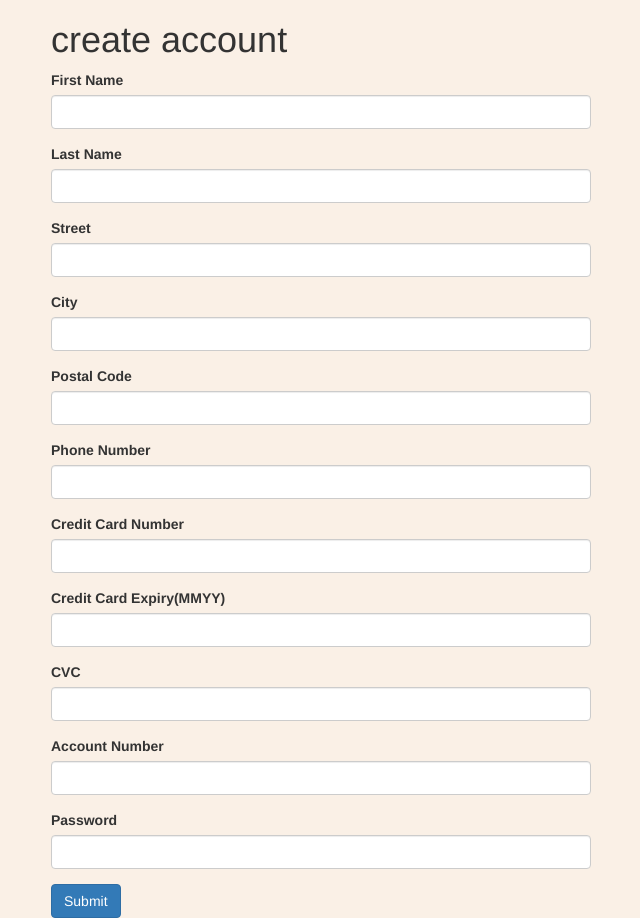
After one commit to akinshonibare/Movie-Ticketing-PHP-WebApp, a PHP site: page /signUp.php in a window 1280 px wide. The commit adds this page. Shown: the whole page, without its empty margins (319-959 px from the left). Run offline with PHP 8.4, Linux system fonts and the light colour scheme.

Commit message:
added signup page and function to sign up

```diff
--- a/functions.php
+++ b/functions.php
@@ -5,4 +5,45 @@
     header('location: login.php');
   }
 }
+
+function addInfo(){
+        global $connection;
+        if(isset($_POST['submit'])) {
+            $firstName = $_POST['firstName'];
+            $lastName = $_POST['lastName'];
+            $street = $_POST['street'];
+            $city = $_POST['city'];
+            $pc = $_POST['pc'];
+            $phoneNumber = $_POST['phoneNumber'];
+            $creditCardNumber = $_POST['creditCardNumber'];
+            $creditCardExpiry = $_POST['creditCardExpiry'];
+            $creditCardCVC = $_POST['creditCardCVC'];
+            $accountNumber = $_POST['accountNumber'];
+            $password = $_POST['password'];
+
+
+            //used to check input to not mess up database and allow " ' " in names
+            $firstName = mysqli_real_escape_string($connection, $firstName);
+            $lastName = mysqli_real_escape_string($connection, $lastName);
+            $street = mysqli_real_escape_string($connection, $street);
+            $city = mysqli_real_escape_string($connection, $city);
+            $pc = mysqli_real_escape_string($connection, $pc);
+            $phoneNumber = mysqli_real_escape_string($connection, $phoneNumber);
+            $creditCardNumber = mysqli_real_escape_string($connection, $creditCardNumber);
+            $creditCardExpiry = mysqli_real_escape_string($connection, $creditCardExpiry);
+            $creditCardCVC = mysqli_real_escape_string($connection, $creditCardCVC);
+            $accountNumber = mysqli_real_escape_string($connection, $accountNumber);
+            $password = mysqli_real_escape_string($connection, $password);
+
+            $query = "INSERT INTO Customer(account_number, password, first_name, last_name, street, city, pc, phone_number, credit_card_number, credit_card_expiry, credit_card_cvc) ";
+            $query .= "VALUES('$accountNumber','$password','$firstName','$lastName','$street','$city','$pc','$phoneNumber','$creditCardNumber','$creditCardExpiry','$creditCardCVC')";
+            $result = mysqli_query($connection, $query);
+
+            if(!$result){
+                die('Query Failed' . mysqli_error());
+            }else{
+                header('location: login.php');
+            }
+        }
+}
 ?>
--- a/login.php
+++ b/login.php
@@ -30,7 +30,7 @@
               </div>
               <input class ="btn btn-success" type="submit" name="submit" value="submit" style="float:left;">
           </form>
-          <form action="/create_account.php" method="get">
+          <form action="signUp.php" method="get">
             <button class ="btn btn-primary" type="submit" formtarget"_blank" style="float:right;">Create Account</button>
           </form>
           <?php
--- /dev/null
+++ b/signUp.php
@@ -0,0 +1,73 @@
+<?php
+  include "functions.php";
+  addInfo();
+?>
+
+<!DOCTYPE html>
+<html>
+  <head>
+    <meta charset="utf-8">
+    <link rel="stylesheet" href="https://maxcdn.bootstrapcdn.com/bootstrap/3.3.7/css/bootstrap.min.css" integrity="sha384-BVYiiSIFeK1dGmJRAkycuHAHRg32OmUcww7on3RYdg4Va+PmSTsz/K68vbdEjh4u" crossorigin="anonymous">
+    <title></title>
+    <style>
+    body {
+      background-color: linen;
+    }
+    </style>
+  </head>
+  <body>
+    <div class="container">
+        <div class="col-xs-12 col-sm-8 col-sm-offset-2 col-md-6 col-md-offset-3">
+           <h1>create account</h1>
+            <form action="signUp.php" method="post">
+                <div class="form-group">
+                   <label for="firstName">First Name</label>
+                    <input type="text" name="firstName" class="form-control">
+                </div>
+                <div class="form-group">
+                   <label for="lastName">Last Name</label>
+                    <input type="text" name="lastName" class="form-control">
+                </div>
+                <div class="form-group">
+                   <label for="street">Street</label>
+                    <input type="text" name="street" class="form-control">
+                </div>
+                <div class="form-group">
+                   <label for="city">City</label>
+                    <input type="text" name="city" class="form-control">
+                </div>
+                <div class="form-group">
+                   <label for="pc">Postal Code</label>
+                    <input type="text" name="pc" class="form-control">
+                </div>
+                <div class="form-group">
+                   <label for="phoneNumber">Phone Number</label>
+                    <input type="text" name="phoneNumber" class="form-control">
+                </div>
+                <div class="form-group">
+                   <label for="creditCardNumber">Credit Card Number</label>
+                    <input type="text" name="creditCardNumber" class="form-control">
+                </div>
+                <div class="form-group">
+                   <label for="creditCardExpiry">Credit Card Expiry(MMYY)</label>
+                    <input type="text" name="creditCardExpiry" class="form-control">
+                </div>
+                <div class="form-group">
+                   <label for="creditCardCVC">CVC</label>
+                    <input type="text" name="creditCardCVC" class="form-control">
+                </div>
+                <div class="form-group">
+                   <label for="accountNumber">Account Number</label>
+                    <input type="text" name="accountNumber" class="form-control">
+                </div>
+                <div class="form-group">
+                   <label for="password">Password</label>
+                    <input type="password" name="password" class="form-control">
+                </div>
+
+                <input class="btn btn-primary" type="submit" name="submit" value="Submit">
+            </form>
+        </div>
+    </div>
+</body>
+</html>
```
